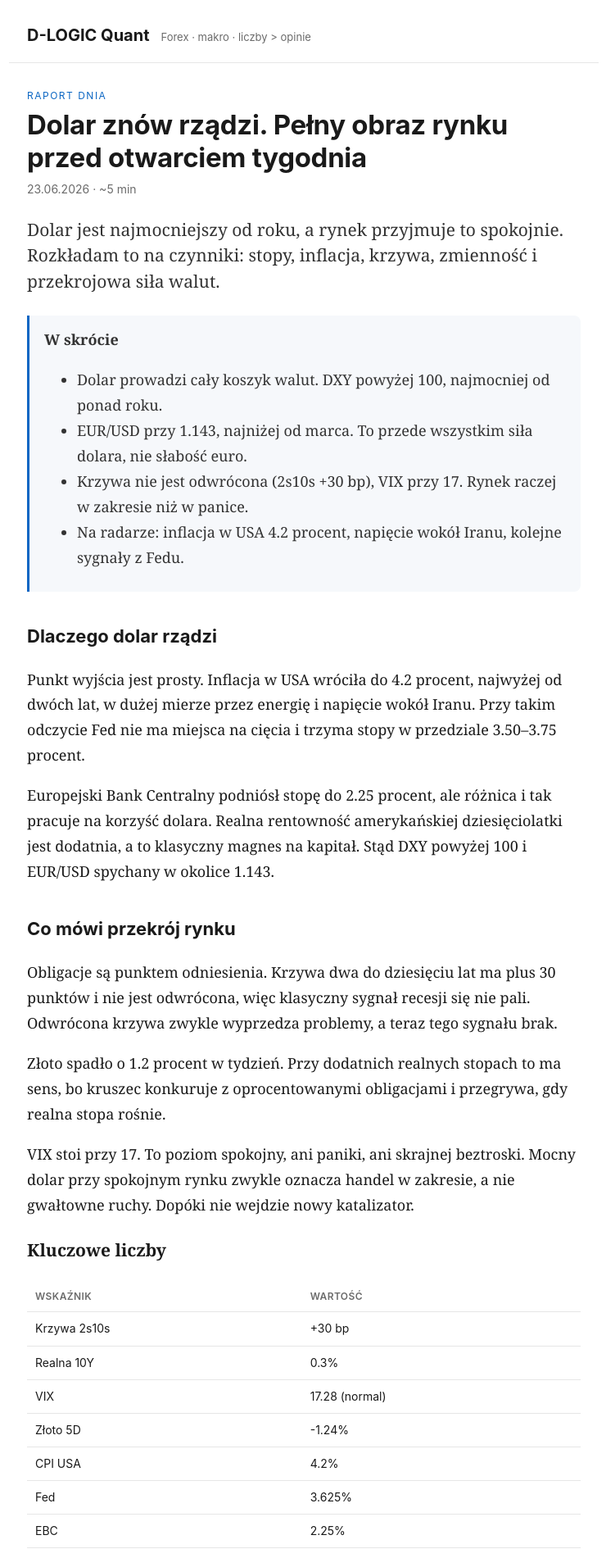
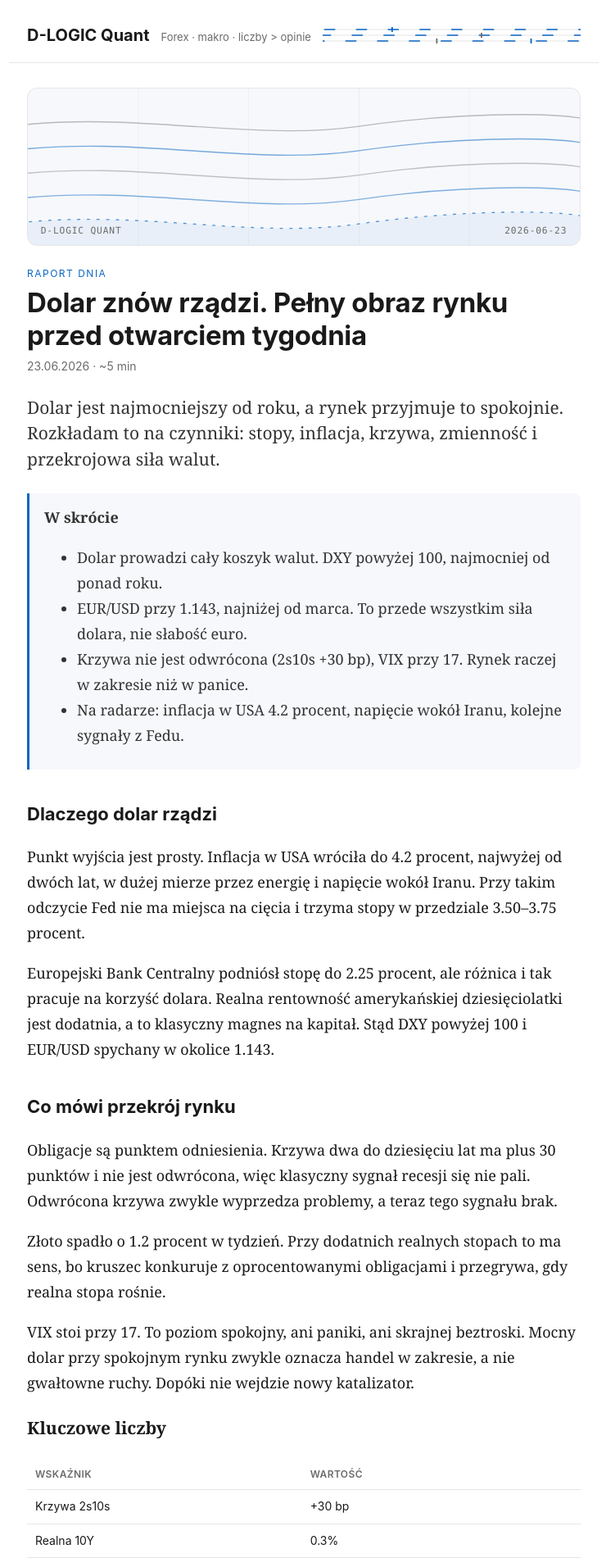
Before and after one commit to rdemb/dlogic-quant, a Jekyll site: the page built from _posts/2026-06-23-dolar-rzadzi-liczby-przed-otwarciem-tygodnia.md, in a window 1280 px wide. Shown: the top 1901 px of the page at 82% size, without its empty margins (269-1009 px from the left). Built offline with Jekyll 4.4.1, drawn with Linux system fonts in a browser that asks for light colours.

Commit message:
okladki wpisow + flow w headerze

```diff
--- a/_layouts/default.html
+++ b/_layouts/default.html
@@ -12,6 +12,20 @@
 <header class="site">
   <a href="{{ '/' | relative_url }}" class="brand">D-LOGIC Quant</a>
   <span class="tag">Forex · makro · liczby &gt; opinie</span>
+  <span class="flow" aria-hidden="true">
+    <svg viewBox="0 0 260 28" preserveAspectRatio="none" xmlns="http://www.w3.org/2000/svg">
+      <line class="rail" x1="0" y1="7" x2="260" y2="7"/>
+      <line class="rail" x1="0" y1="14" x2="260" y2="14"/>
+      <line class="rail" x1="0" y1="21" x2="260" y2="21"/>
+      <path class="dash" d="M0 7H260"/>
+      <path class="dash" d="M0 14H260" style="animation-delay:-1.3s"/>
+      <path class="dash" d="M0 21H260" style="animation-delay:-2.5s"/>
+      <line class="tick" x1="70" y1="4" x2="70" y2="10"/>
+      <line class="tick mut" x1="115" y1="18" x2="115" y2="24"/>
+      <line class="tick mut" x1="160" y1="11" x2="160" y2="17"/>
+      <line class="tick" x1="210" y1="18" x2="210" y2="24"/>
+    </svg>
+  </span>
 </header>
 <main>{{ content }}</main>
 <footer class="site">
--- a/_layouts/post.html
+++ b/_layouts/post.html
@@ -2,6 +2,26 @@
 layout: default
 ---
 <article class="post">
+  {% assign doy = page.date | date: "%j" | plus: 0 %}
+  {% assign amp = doy | modulo: 26 | plus: 16 %}
+  {% assign sh = doy | modulo: 22 | minus: 10 %}
+  {% assign y0 = 72 | plus: sh %}{% assign y1 = 125 | plus: sh %}{% assign y2 = 178 | plus: sh %}{% assign y3 = 231 | plus: sh %}{% assign y4 = 284 | plus: sh %}
+  <figure class="cover" aria-hidden="true">
+    <svg viewBox="0 0 1200 340" xmlns="http://www.w3.org/2000/svg">
+      <line class="grid" x1="240" y1="0" x2="240" y2="340"/>
+      <line class="grid" x1="480" y1="0" x2="480" y2="340"/>
+      <line class="grid" x1="720" y1="0" x2="720" y2="340"/>
+      <line class="grid" x1="960" y1="0" x2="960" y2="340"/>
+      <path class="vol" d="M-40 {{ y4 }} C 240 {{ y4 | minus: amp }},480 {{ y4 | plus: amp }},720 {{ y4 }} S 1240 {{ y4 | minus: amp }},1240 {{ y4 }} L 1240 340 L -40 340 Z"/>
+      <path class="stream mut" opacity=".45" d="M-40 {{ y0 }} C 240 {{ y0 | minus: amp }},480 {{ y0 | plus: amp }},720 {{ y0 }} S 1240 {{ y0 | minus: amp }},1240 {{ y0 }}"/>
+      <path class="stream acc" opacity=".55" d="M-40 {{ y1 }} C 240 {{ y1 | minus: amp }},480 {{ y1 | plus: amp }},720 {{ y1 }} S 1240 {{ y1 | minus: amp }},1240 {{ y1 }}"/>
+      <path class="stream mut" opacity=".4" d="M-40 {{ y2 }} C 240 {{ y2 | minus: amp }},480 {{ y2 | plus: amp }},720 {{ y2 }} S 1240 {{ y2 | minus: amp }},1240 {{ y2 }}"/>
+      <path class="stream acc" opacity=".5" d="M-40 {{ y3 }} C 240 {{ y3 | minus: amp }},480 {{ y3 | plus: amp }},720 {{ y3 }} S 1240 {{ y3 | minus: amp }},1240 {{ y3 }}"/>
+      <path class="stream acc dash" opacity=".7" d="M-40 {{ y4 }} C 240 {{ y4 | minus: amp }},480 {{ y4 | plus: amp }},720 {{ y4 }} S 1240 {{ y4 | minus: amp }},1240 {{ y4 }}"/>
+      <text class="kick" x="28" y="316">D-LOGIC QUANT</text>
+      <text class="kick" x="1172" y="316" text-anchor="end">{{ page.date | date: "%Y-%m-%d" }}</text>
+    </svg>
+  </figure>
   <p class="eyebrow">Raport dnia</p>
   <h1>{{ page.title }}</h1>
   <p class="meta">{{ page.date | date: "%-d.%m.%Y" }} · ~{{ page.readingTime | default: 5 }} min</p>
--- a/assets/css/style.css
+++ b/assets/css/style.css
@@ -33,3 +33,17 @@ code{font-family:ui-monospace,Consolas,monospace;font-size:.92em;background:var(
 .share a,.share button{display:inline-block;padding:6px 12px;border:1px solid var(--line);border-radius:8px;background:#fff;color:var(--acc);cursor:pointer;font-size:13px;text-decoration:none;font-family:inherit}
 .share a:hover,.share button:hover{background:var(--soft);text-decoration:none}
 .share .sx{border-color:var(--acc)}
+.flow{flex:1 1 200px;min-width:150px;height:28px;margin-left:auto;align-self:center}
+.flow svg{width:100%;height:28px;display:block}
+.flow .rail{stroke:var(--line);stroke-width:1}
+.flow .dash{fill:none;stroke:var(--acc);stroke-width:1.6;stroke-linecap:round;stroke-dasharray:10 22;animation:flow 3s linear infinite}
+.flow .tick{stroke:var(--acc);stroke-width:1.5}.flow .tick.mut{stroke:var(--mut)}
+.cover{margin:0 0 24px;border:1px solid var(--line);border-radius:12px;overflow:hidden;background:var(--soft)}
+.cover svg{width:100%;height:auto;display:block}
+.cover .grid{stroke:var(--line);stroke-width:1}
+.cover .stream{fill:none;stroke-width:2.4;stroke-linecap:round}.cover .acc{stroke:var(--acc)}.cover .mut{stroke:var(--mut)}
+.cover .vol{fill:var(--acc);opacity:.06}
+.cover .dash{stroke-dasharray:5 16;animation:flow 4.5s linear infinite}
+.cover .kick{font-family:ui-monospace,Consolas,monospace;font-size:20px;fill:var(--mut);letter-spacing:1.5px}
+@keyframes flow{to{stroke-dashoffset:-64}}
+@media (prefers-reduced-motion:reduce){.flow .dash,.cover .dash{animation:none}}
```
